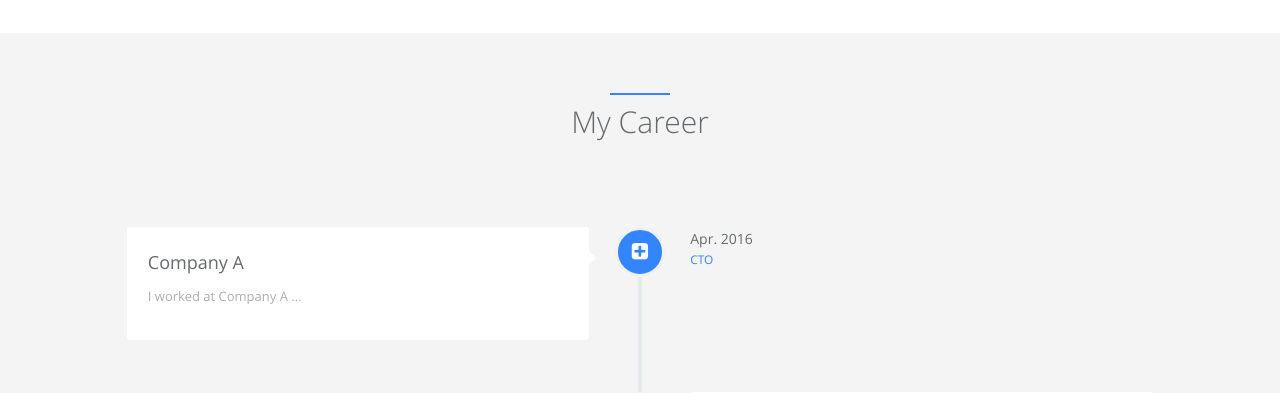
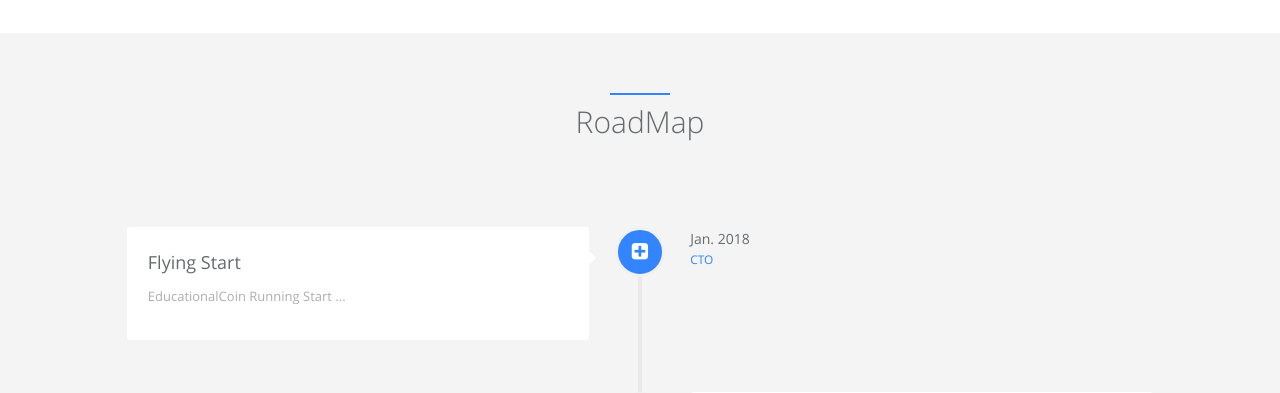
Before and after one commit to EducationalCoinOrganization/education-coin-site, a Jekyll site: the page built from index.html, in a window 1280 px wide and 900 px high, scrolled down 690 px. Shown: the part 159-552 px from the top of the window. Built offline with Jekyll 4.4.1, drawn with Linux system fonts in a browser that asks for light colours.

Commit message:
Modified Careers with updated content

```diff
--- a/_data/index/careers.yml
+++ b/_data/index/careers.yml
@@ -1,13 +1,13 @@
 # careers section data
 # if you don't have language feature(language.yml is empty), ignore "i18n" items
 - name:
-    detail: Company A
-    i18n: company_a
+    detail: Flying Start
+    i18n: EducationalCoin
   desc:
-    detail: I worked at Company A ...
+    detail: EducationalCoin Running Start ...
     i18n: company_a_desc
   date:
-    detail: Apr. 2016
+    detail: Jan. 2018
     i18n: company_a_date
   job:
     detail: CTO
--- a/_includes/sections/career.html
+++ b/_includes/sections/career.html
@@ -2,7 +2,7 @@
     <div class="row">
         <div class="col-lg-12 text-center">
             <div class="navy-line"></div>
-            <h1><span data-i18n="career.my_career">My Career</span></h1>
+            <h1><span data-i18n="career.my_career">RoadMap</span></h1>
         </div>
     </div>
     <div class="row features-block">
```
